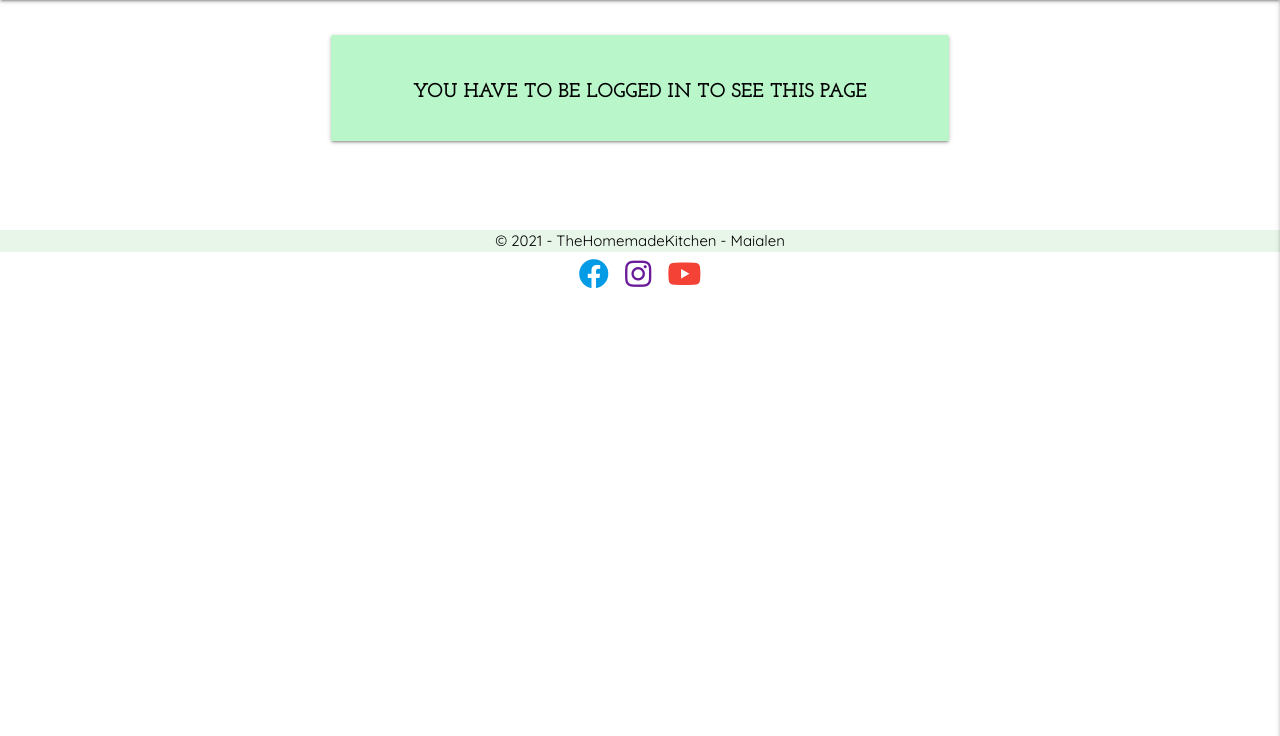
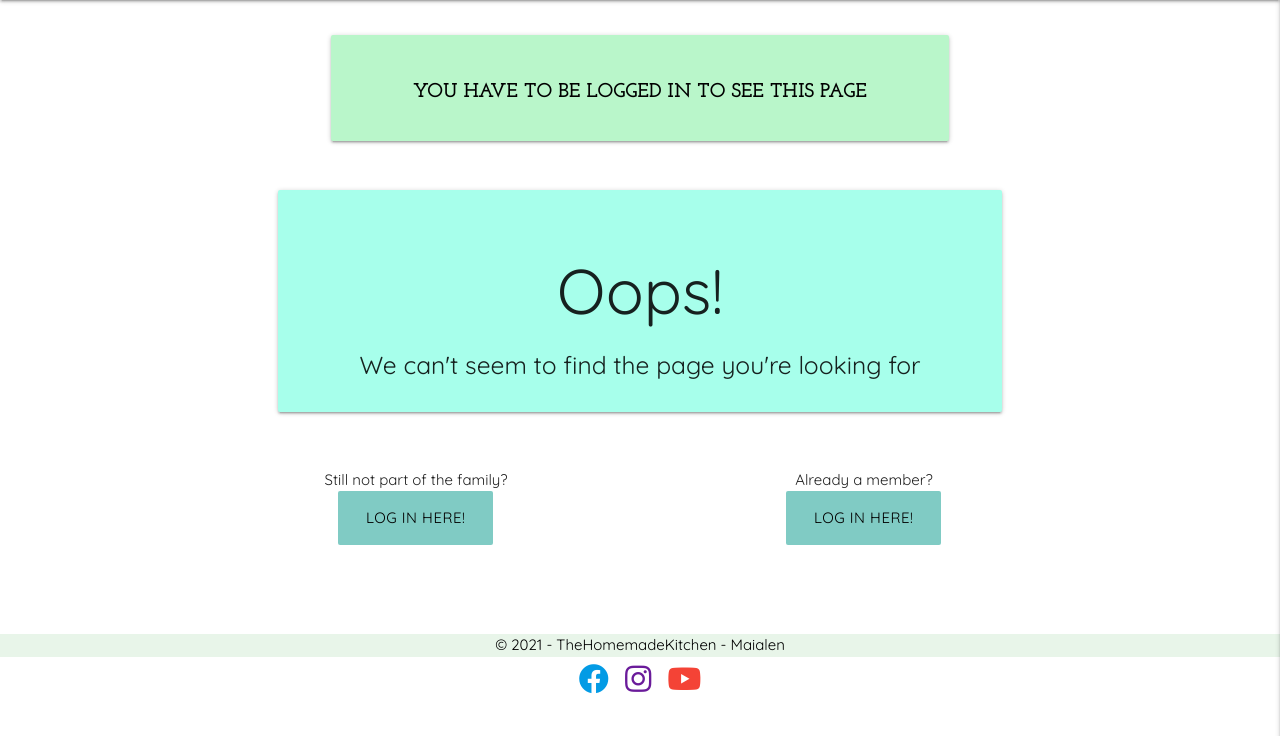
Before and after one commit to maialenz/CookBook, a Flask app: page /add_recipe in a window 1280 px wide. Shown: the part 64-800 px from the top of the page. Run offline with Flask 2, Linux system fonts and the light colour scheme; some libraries are stand-ins or nearby versions; some web fonts are replaced.

Commit message:
Add 404 and 500 error handler custom pages

```diff
--- a/templates/404.html
+++ b/templates/404.html
@@ -1,4 +1,33 @@
 {% extends "base.html" %}
 {% block content %}
 
+<!--Display 404.html page if a 404 error occurs or if an unauthorized user tries
+to gain access to restricted pages-->
+    <div class="row error center-align">
+        <div class="col s10 offset-s1">
+            <div class="card-panel teal accent-1">
+                <div class="card-content">
+                    <h1 class="center-align"> Oops! </h1>
+                    <h5>We can't seem to find the page you're looking for</h5>
+                </div>
+            </div>
+        </div>
+    </div>
+
+    <div class="row">
+        <div class="col s6">
+            <p class="center-align">
+                Still not part of the family? <br>
+                <a href="{{ url_for('register') }}" class="black-text teal lighten-3 btn-large white hvr-grow">Log In Here!</a>
+            </p>
+        </div>
+
+        <div class="col s6">
+            <p class="center-align">
+                Already a member? <br>
+                <a href="{{ url_for('login') }}" class="black-text teal lighten-3 btn-large white hvr-grow">Log In Here!</a>
+            </p>
+        </div>
+    </div>
+
 {% endblock %}
```
Also changed, not shown: templates/500.html (added, +18 -0 lines).
